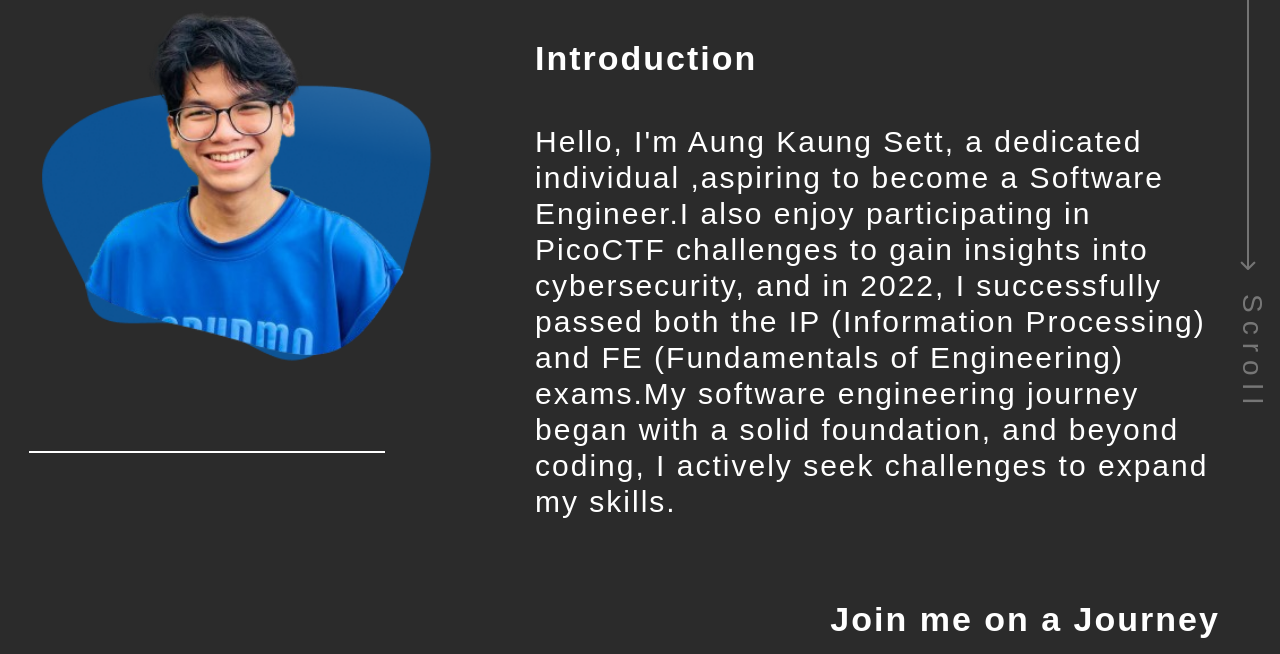
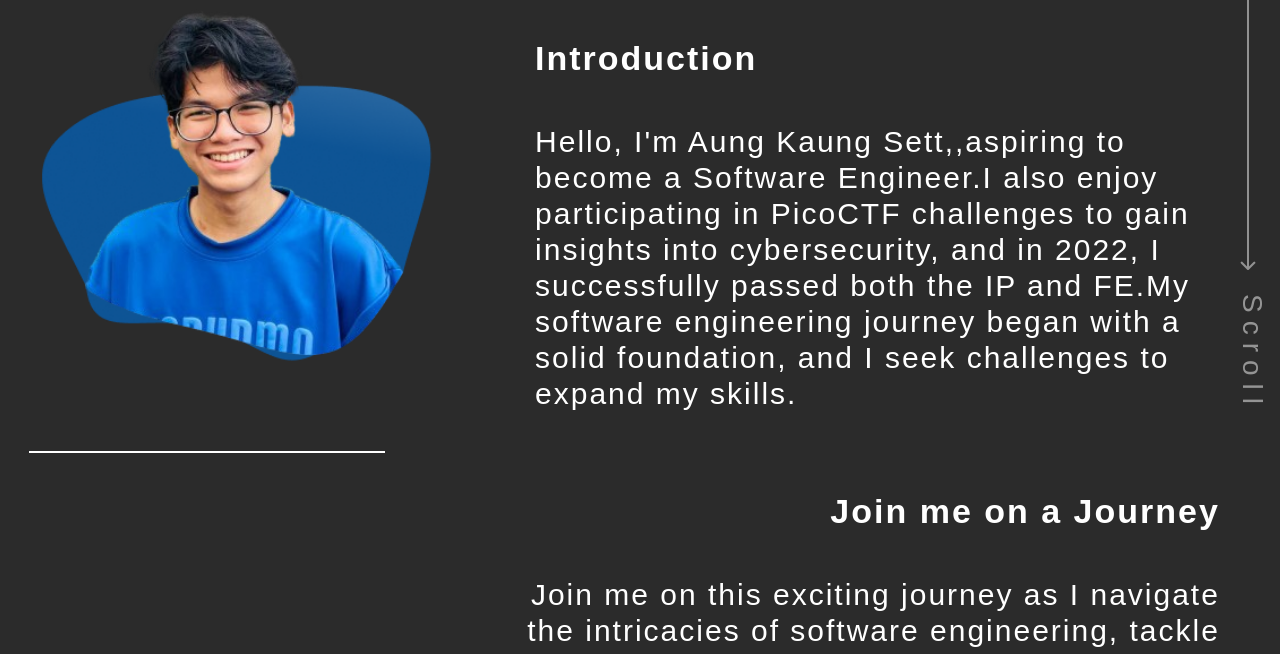
Before and after one commit to Kaungsett45/newPortfolio, a website: page index.html in a window 1280 px wide. Shown: the part 960-1614 px from the top of the page. Drawn offline with Linux system fonts and the light colour scheme; a web font is replaced by a local one.

Commit message:
Update index.html

```diff
--- a/index.html
+++ b/index.html
@@ -158,7 +158,7 @@ scroll down  -15 inter-->
            <div class="introduction">
                 <br>
                     <h1>Introduction</h1>
-                    <p>Hello, I'm Aung Kaung Sett, a  dedicated individual ,aspiring to become a Software Engineer.I also enjoy participating in PicoCTF challenges to gain insights into cybersecurity, and in 2022, I successfully passed both the  IP (Information Processing) and FE (Fundamentals of Engineering) exams.My software engineering journey began with a solid foundation, and beyond coding, I actively seek challenges to expand my skills.</p>
+                    <p>Hello, I'm Aung Kaung Sett,,aspiring to become a Software Engineer.I also enjoy participating in PicoCTF challenges to gain insights into cybersecurity, and in 2022, I successfully passed both the  IP and FE.My software engineering journey began with a solid foundation, and  I seek challenges to expand my skills.</p>
             </div>
 
              <div class="join-me">
```
